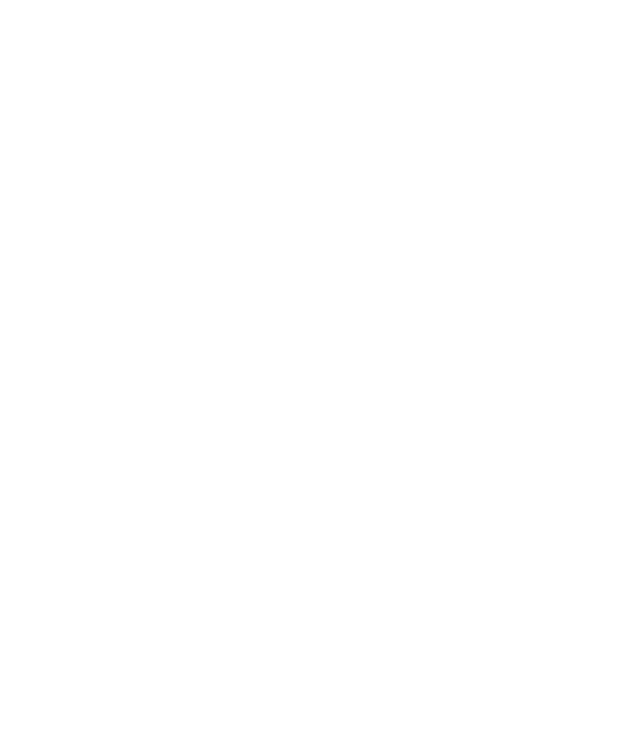
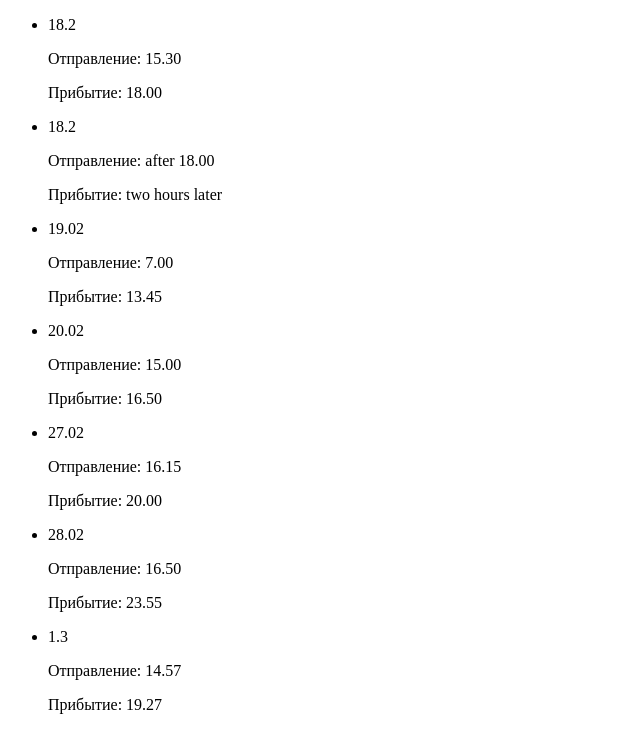
Before and after one commit to Kianni/go-teneriffa, a React (Create React App) app: page / in a window 1280 px wide. Shown: the top 752 px of the page, without its empty margins (0-640 px from the left). Built offline with nearby package versions, Linux system fonts and the light colour scheme.

Commit message:
show hard-coded data

```diff
--- a/src/App.js
+++ b/src/App.js
@@ -1,14 +1,77 @@
+import { Transfer } from "./components/Transfer";
+
 function App() {
   const DATA = [
     {
-      id: "",
-      time: { departure: "", arrival: "" },
-      location: { departure_point: "", arrival_point: "" },
-      vehicle: "",
+      date: "18.2",
+      id: "1",
+      time: { departure: "15.30", arrival: "18.00" },
+      location: {
+        departure_point: "Санкт-Петербург",
+        arrival_point: "Хельсинки",
+      },
+      vehicle: "train",
+      additional_info: "Allegro",
+    },
+    {
+      date: "18.2",
+      id: "2",
+      time: { departure: "after 18.00", arrival: "two hours later" },
+      location: { departure_point: "Helsinki", arrival_point: "Turku" },
+      vehicle: "bus",
+      additional_info: "Onnibus",
+    },
+    {
+      date: "19.02",
+      id: "3",
+      time: { departure: "7.00", arrival: "13.45" },
+      location: { departure_point: "Helsinki-Vanta", arrival_point: "Madrid" },
+      vehicle: "plain",
+      additional_info: "change in Amsterdam, night in Madrid",
+    },
+    {
+      date: "20.02",
+      id: "4",
+      time: { departure: "15.00", arrival: "16.50" },
+      location: { departure_point: "Madrid", arrival_point: "Teneriffa" },
+      vehicle: "plain",
+      additional_info: "week of adventures and rest",
+    },
+    {
+      date: "27.02",
+      id: "5",
+      time: { departure: "16.15", arrival: "20.00" },
+      location: { departure_point: "Teneriffa", arrival_point: "Madrid" },
+      vehicle: "plain",
+      additional_info: "night in Madrid",
+    },
+    {
+      date: "28.02",
+      id: "6",
+      time: { departure: "16.50", arrival: "23.55" },
+      location: { departure_point: "Madrid", arrival_point: "Helsinki" },
+      vehicle: "plain",
+      additional_info: "back to Turku",
+    },
+    {
+      date: "1.3",
+      id: "7",
+      time: { departure: "14.57", arrival: "19.27" },
+      location: {
+        departure_point: "Helsinki",
+        arrival_point: "Санкт-Петербург",
+      },
+      vehicle: "train",
       additional_info: "",
     },
   ];
-  return <div></div>;
+  return (
+    <ul>
+      {DATA.map((transfer) => (
+        <Transfer details={transfer} />
+      ))}
+    </ul>
+  );
 }
 
 export default App;
--- /dev/null
+++ b/src/components/Transfer.js
@@ -0,0 +1,9 @@
+export const Transfer = ({ details }) => {
+  return (
+    <li>
+      <p>{details.date}</p>
+      <p>Отправление: {details.time["departure"]} </p>
+      <p>Прибытие: {details.time["arrival"]}</p>
+    </li>
+  );
+};
```
